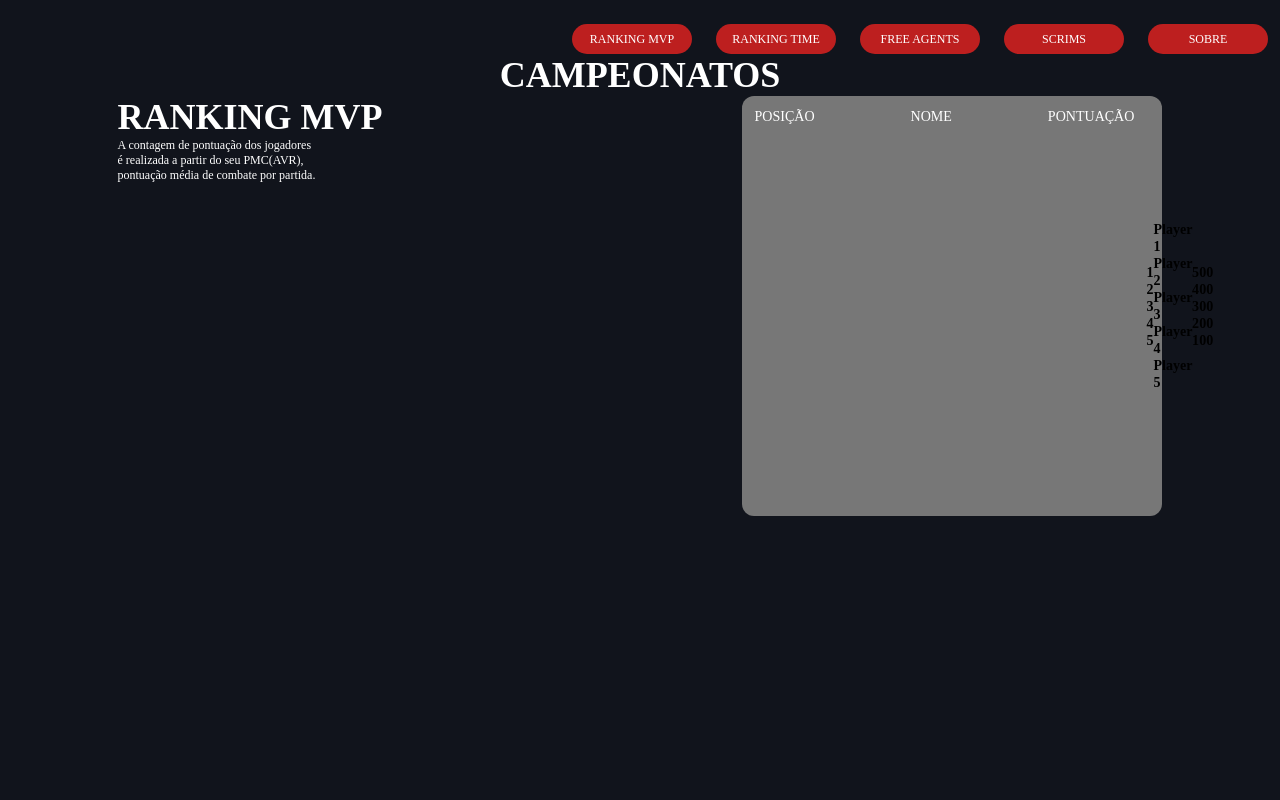
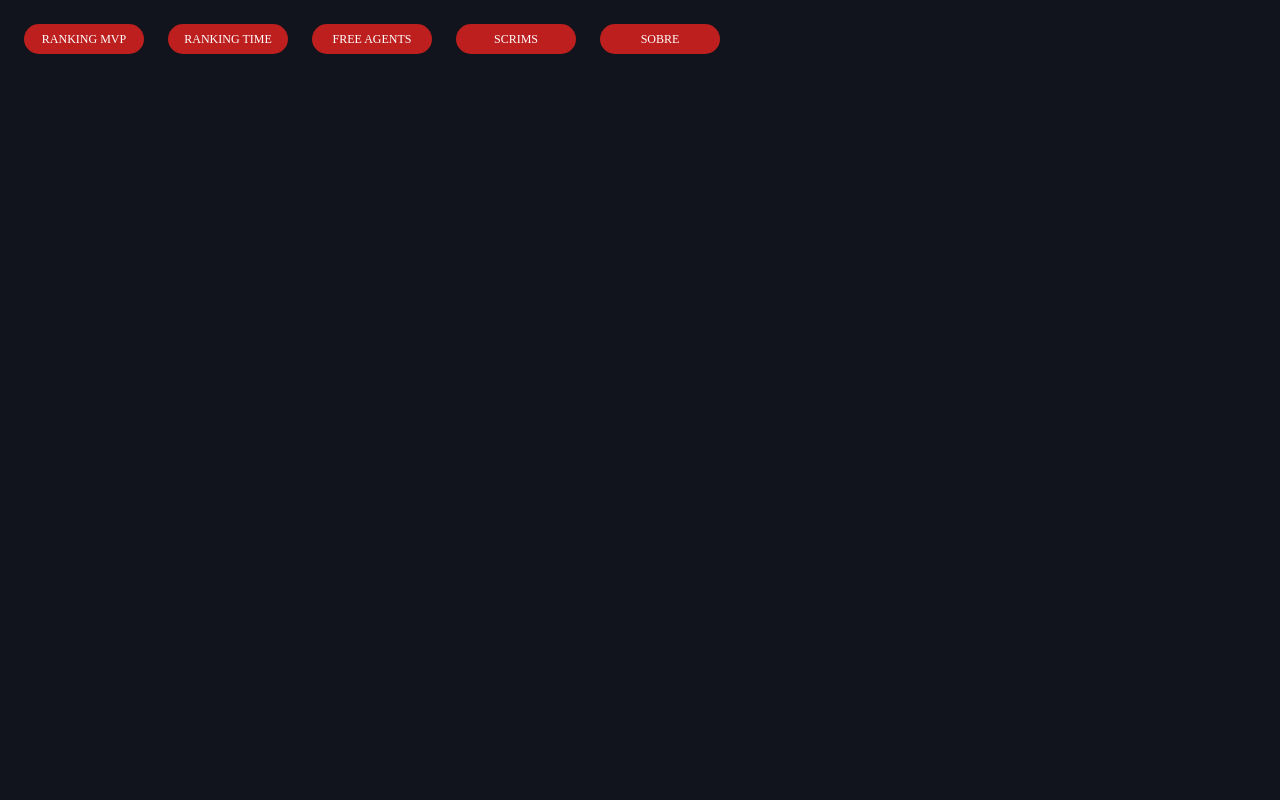
Before and after one commit to nigguul/Campool-Web, a Next.js app: page /principal in a window 1280 px wide. Shown: the top 800 px of the page. Built offline with nearby package versions, Linux system fonts and the light colour scheme.

Commit message:
Update index.jsx

```diff
--- a/src/pages/principal/index.jsx
+++ b/src/pages/principal/index.jsx
@@ -6,7 +6,7 @@ export default function PagePrincipal() {
             <head>
                 <title>CAMPOOL</title>
             </head>
-            <div classname={styles.dashboard}>
+            <div className={styles.dashboard}>
                 <ul>
                     <li className={styles.list} >
                         <a href="">RANKING MVP</a>
```
